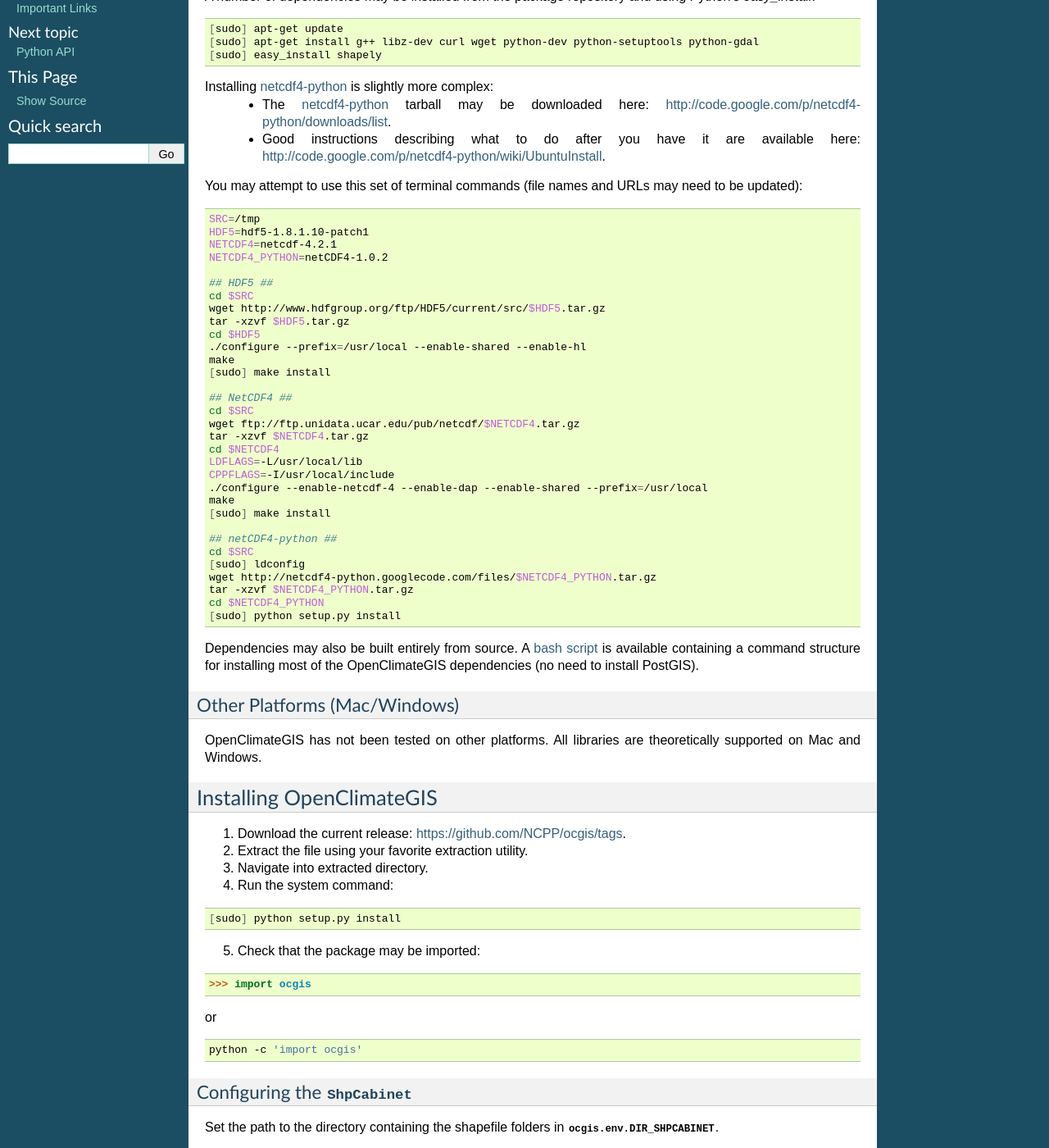
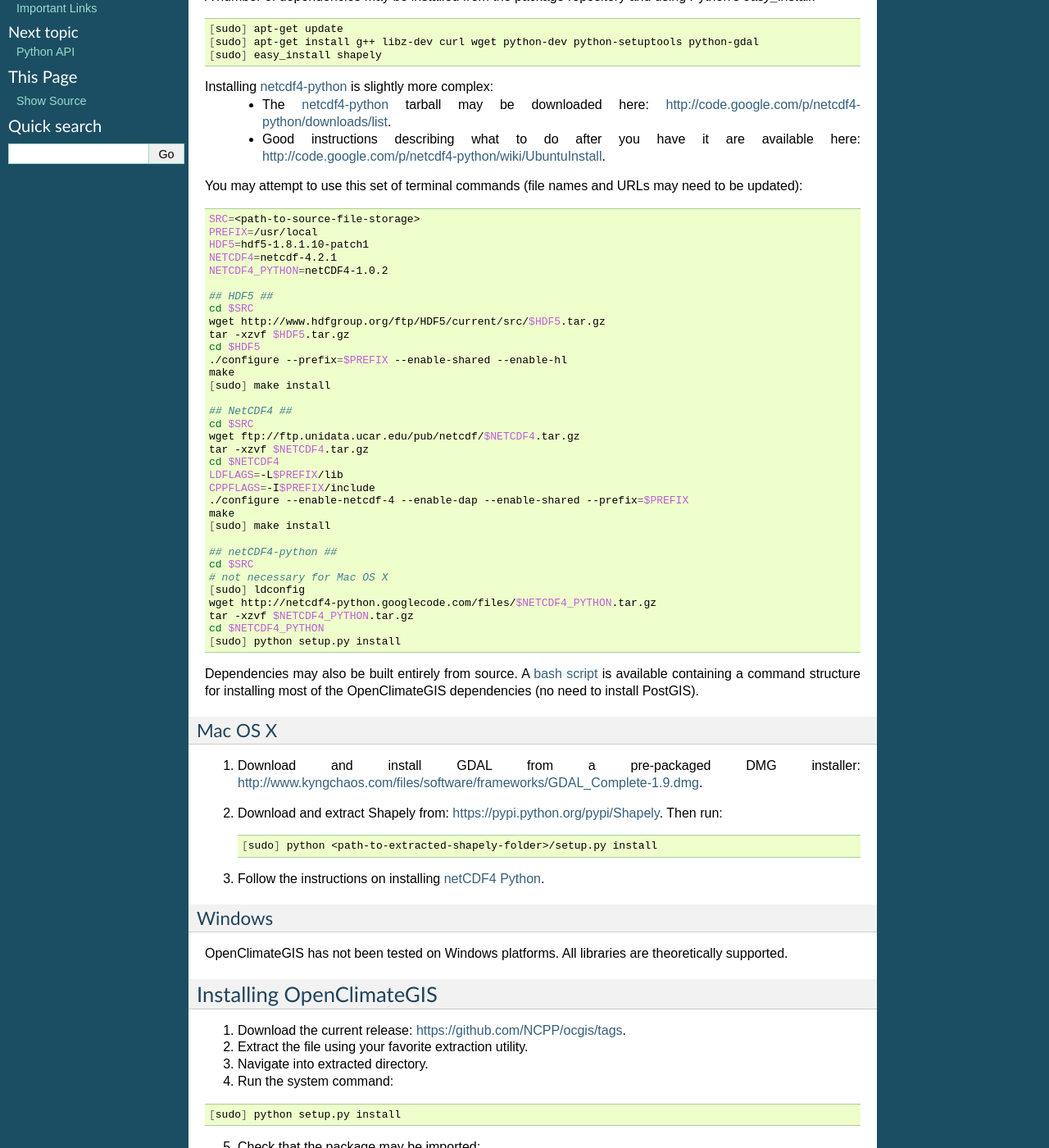
Before and after one commit to NCPP/ocgis, a Sphinx documentation site: the page built from doc/install.rst, in a window 1280 px wide and 1400 px high, scrolled down 301 px. Shown: the whole window at 82% size. Built offline with Sphinx 7.4.7, drawn with Linux system fonts in a browser that asks for light colours; formulas are drawn with MathJax 3; some of the changed text lies outside the part shown.

Commit message:
doc changes

```diff
--- a/doc/install.rst
+++ b/doc/install.rst
@@ -20,6 +20,8 @@ A number of dependencies may be installed from the package repository and using
    [sudo] apt-get install g++ libz-dev curl wget python-dev python-setuptools python-gdal
    [sudo] easy_install shapely
 
+.. _netCDF4-python-install:
+
 Installing netcdf4-python_ is slightly more complex:
  * The netcdf4-python_ tarball may be downloaded here: http://code.google.com/p/netcdf4-python/downloads/list.
  * Good instructions describing what to do after you have it are available here: http://code.google.com/p/netcdf4-python/wiki/UbuntuInstall.
@@ -28,7 +30,8 @@ You may attempt to use this set of terminal commands (file names and URLs may ne
 
 .. code-block:: sh
 
-   SRC=/tmp
+   SRC=<path-to-source-file-storage>
+   PREFIX=/usr/local
    HDF5=hdf5-1.8.1.10-patch1
    NETCDF4=netcdf-4.2.1
    NETCDF4_PYTHON=netCDF4-1.0.2
@@ -38,7 +41,7 @@ You may attempt to use this set of terminal commands (file names and URLs may ne
    wget http://www.hdfgroup.org/ftp/HDF5/current/src/$HDF5.tar.gz
    tar -xzvf $HDF5.tar.gz
    cd $HDF5
-   ./configure --prefix=/usr/local --enable-shared --enable-hl
+   ./configure --prefix=$PREFIX --enable-shared --enable-hl
    make
    [sudo] make install
 
@@ -47,14 +50,15 @@ You may attempt to use this set of terminal commands (file names and URLs may ne
    wget ftp://ftp.unidata.ucar.edu/pub/netcdf/$NETCDF4.tar.gz
    tar -xzvf $NETCDF4.tar.gz
    cd $NETCDF4
-   LDFLAGS=-L/usr/local/lib
-   CPPFLAGS=-I/usr/local/include
-   ./configure --enable-netcdf-4 --enable-dap --enable-shared --prefix=/usr/local
+   LDFLAGS=-L$PREFIX/lib
+   CPPFLAGS=-I$PREFIX/include
+   ./configure --enable-netcdf-4 --enable-dap --enable-shared --prefix=$PREFIX
    make
    [sudo] make install
 
    ## netCDF4-python ##
    cd $SRC
+   # not necessary for Mac OS X
    [sudo] ldconfig
    wget http://netcdf4-python.googlecode.com/files/$NETCDF4_PYTHON.tar.gz
    tar -xzvf $NETCDF4_PYTHON.tar.gz
@@ -63,10 +67,22 @@ You may attempt to use this set of terminal commands (file names and URLs may ne
 
 Dependencies may also be built entirely from source. A `bash script`_ is available containing a command structure for installing most of the OpenClimateGIS dependencies (no need to install PostGIS).
 
-Other Platforms (Mac/Windows)
-~~~~~~~~~~~~~~~~~~~~~~~~~~~~~
+Mac OS X
+~~~~~~~~
 
-OpenClimateGIS has not been tested on other platforms. All libraries are theoretically supported on Mac and Windows.
+1. Download and install GDAL from a pre-packaged DMG installer: http://www.kyngchaos.com/files/software/frameworks/GDAL_Complete-1.9.dmg.
+2. Download and extract Shapely from: https://pypi.python.org/pypi/Shapely. Then run:
+
+   .. code-block:: sh
+
+      [sudo] python <path-to-extracted-shapely-folder>/setup.py install
+
+3. Follow the instructions on installing :ref:`netCDF4 Python <netCDF4-python-install>`.
+
+Windows
+~~~~~~~
+
+OpenClimateGIS has not been tested on Windows platforms. All libraries are theoretically supported.
 
 Installing OpenClimateGIS
 -------------------------
```
